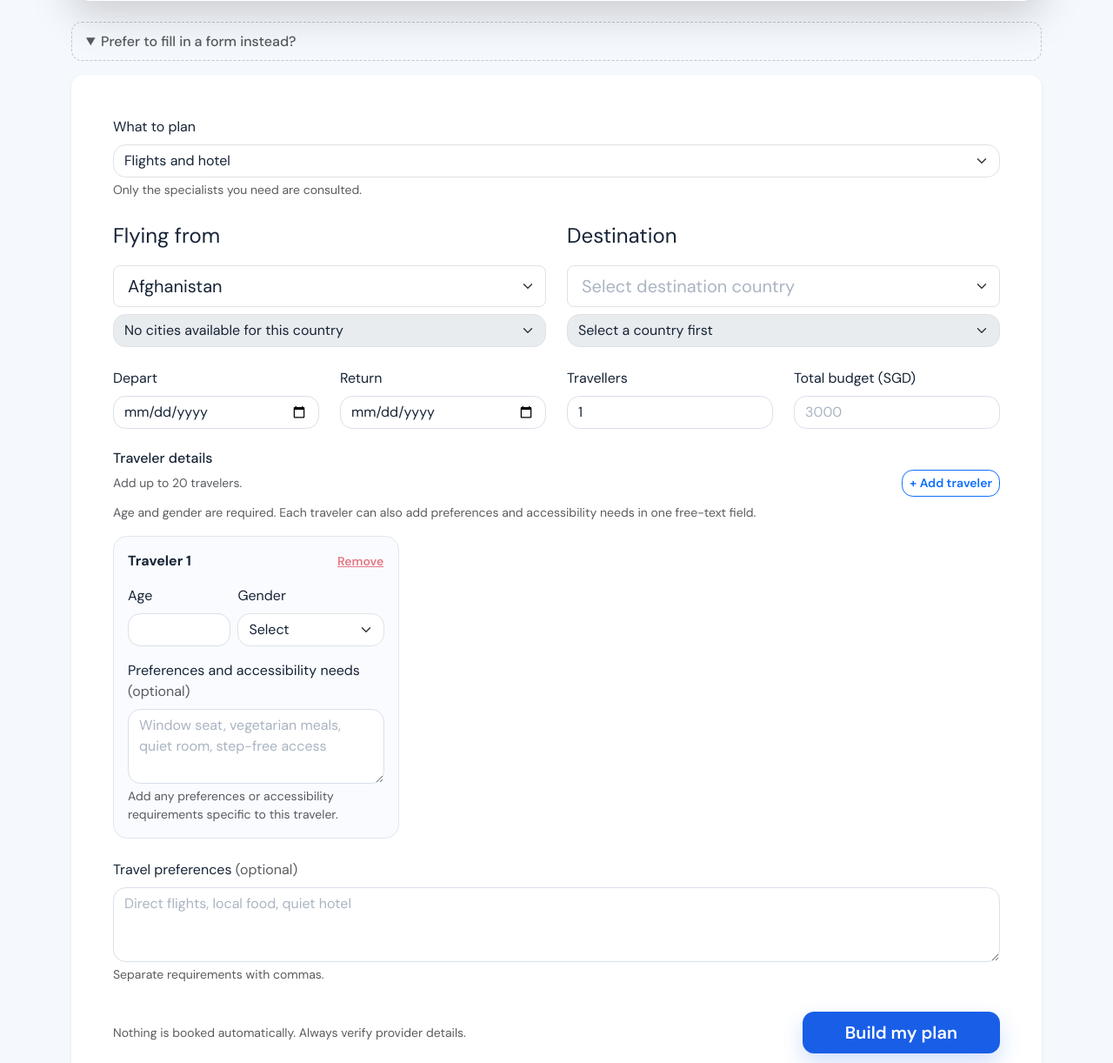
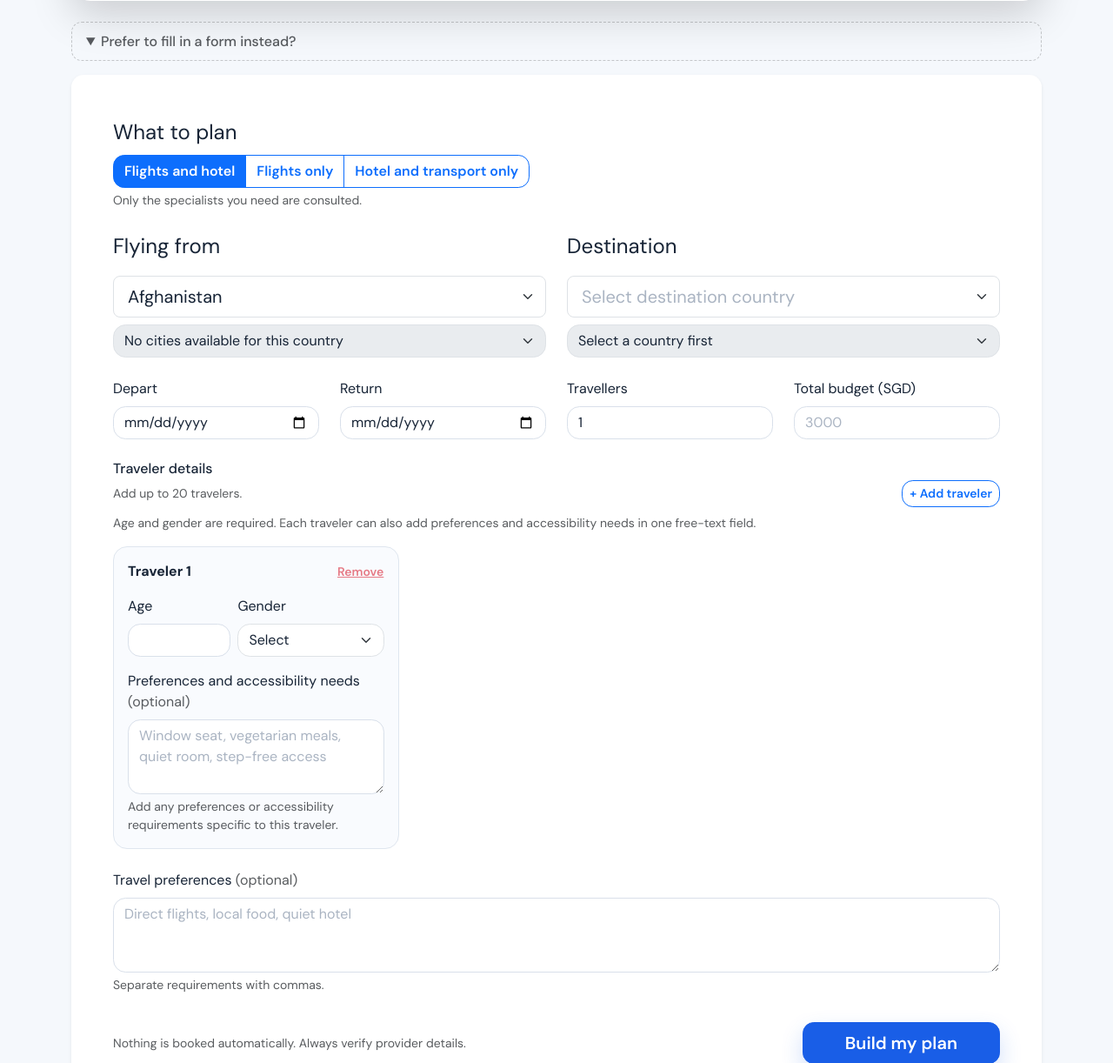
Before and after one commit to NUS-ISS-SWE5008-STACKABLE-2026-07-Team1/agentic-travel-planner, a Flask app: page /main in a window 1280 px wide, after a click on "Prefer to fill in a form instead?". Shown: the part 779-2001 px from the top of the page at 87% size. Run offline with Flask 3, Linux system fonts and the light colour scheme; a user stored in the database is signed in; data comes from the database, SQL or seed files in the repository; some libraries are stand-ins or nearby versions.

Commit message:
feat: choose what to plan with option buttons instead of a dropdown
Three mutually exclusive choices read better as buttons: every option is
visible without opening anything. Changed in both places it appears — the
structured form and the chat clarification card — since leaving the two
surfaces different would be its own small confusion.

Radios are not a drop-in replacement for a select, and each surface needed a
fix that a visual swap would have missed.

`setValue` in `restoreStoredTrip` assigns `.value`, which on a radio rewrites
its value ATTRIBUTE rather than selecting it. "Go back" on a hotel-only trip
would have silently returned with the group on its default. It now finds the
matching input and checks it.

The card's collector walks every `[data-key]` control and reads `.value`, so
all three radios would have answered and the last in the group would have won.
It now skips unchecked radios.

`applyScope` read `select.value`; it now reads `[name='plan_scope']:checked`
and binds a change listener to each input rather than one control.

Co-Authored-By: Claude Opus 5 <noreply@anthropic.com>

```diff
--- a/flaskapp/static/js/app.js
+++ b/flaskapp/static/js/app.js
@@ -278,21 +278,23 @@ if (planner) {
   // fieldset is not enough: a hidden `required` control still blocks
   // submission, so the attribute is removed and the values cleared.
   const originFieldset = document.querySelector("#origin-fieldset");
-  const scopeSelect = document.querySelector("#plan_scope");
+  const scopeInputs = [...document.querySelectorAll("[name='plan_scope']")];
+  const currentScope = () =>
+    document.querySelector("[name='plan_scope']:checked")?.value || "both";
   const applyScope = () => {
-    if (!originFieldset || !scopeSelect) return;
-    const hotelOnly = scopeSelect.value === "hotel";
+    if (!originFieldset || !scopeInputs.length) return;
+    const hotelOnly = currentScope() === "hotel";
     originFieldset.hidden = hotelOnly;
     originFieldset.querySelectorAll("select, input").forEach((field) => {
       field.required = !hotelOnly && field.dataset.wasRequired !== "false";
       if (hotelOnly) field.value = "";
     });
   };
-  if (scopeSelect && originFieldset) {
+  if (scopeInputs.length && originFieldset) {
     originFieldset.querySelectorAll("select, input").forEach((field) => {
       field.dataset.wasRequired = String(field.required);
     });
-    scopeSelect.addEventListener("change", applyScope);
+    scopeInputs.forEach((input) => input.addEventListener("change", applyScope));
     applyScope();
   }
 
@@ -305,8 +307,17 @@ if (planner) {
     }
     if (!payload) return;
     const setValue = (name, value) => {
+      if (value === undefined || value === null || value === "") return;
       const field = planner.querySelector(`[name='${name}']`);
-      if (field && value !== undefined && value !== null && value !== "") field.value = value;
+      if (!field) return;
+      // Assigning `.value` to a radio rewrites its value attribute instead of
+      // selecting it, so the group would silently stay on its default.
+      if (field.type === "radio") {
+        const chosen = planner.querySelector(`[name='${name}'][value='${value}']`);
+        if (chosen) chosen.checked = true;
+        return;
+      }
+      field.value = value;
     };
     setValue("plan_scope", payload.plan_scope);
     setValue("origin", payload.origin);
--- a/flaskapp/templates/main.html
+++ b/flaskapp/templates/main.html
@@ -66,13 +66,18 @@
           <form id="travel-plan-form" data-endpoint="{{ url_for('travel_api.create_travel_plan') }}">
             <div class="row g-4">
               <div class="col-12">
-                <label class="form-label mb-2" for="plan_scope">What to plan</label>
-                <select class="form-select" id="plan_scope" name="plan_scope">
-                  <option value="both" selected>Flights and hotel</option>
-                  <option value="flights">Flights only</option>
-                  <option value="hotel">Hotel and transport only</option>
-                </select>
-                <div class="form-text">Only the specialists you need are consulted.</div>
+                <fieldset>
+                  <legend class="form-label mb-2">What to plan</legend>
+                  <div class="btn-group flex-wrap" role="group" aria-describedby="plan-scope-hint">
+                    <input type="radio" class="btn-check" name="plan_scope" id="plan_scope_both" value="both" checked>
+                    <label class="btn btn-outline-primary" for="plan_scope_both">Flights and hotel</label>
+                    <input type="radio" class="btn-check" name="plan_scope" id="plan_scope_flights" value="flights">
+                    <label class="btn btn-outline-primary" for="plan_scope_flights">Flights only</label>
+                    <input type="radio" class="btn-check" name="plan_scope" id="plan_scope_hotel" value="hotel">
+                    <label class="btn btn-outline-primary" for="plan_scope_hotel">Hotel and transport only</label>
+                  </div>
+                  <div class="form-text" id="plan-scope-hint">Only the specialists you need are consulted.</div>
+                </fieldset>
               </div>
               <div class="col-md-6" id="origin-fieldset">
                 <fieldset>
```
Also changed, not shown: flaskapp/static/js/intake.js (+35 -2 lines), tests/test_intake_scope.py (+38 -0 lines).
